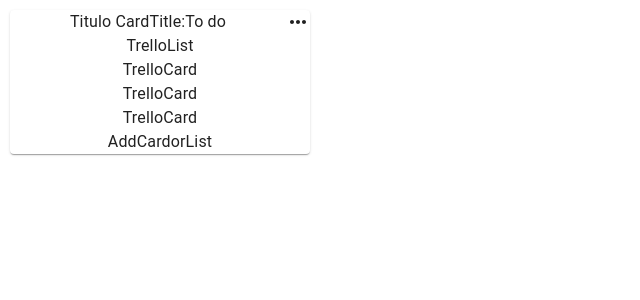
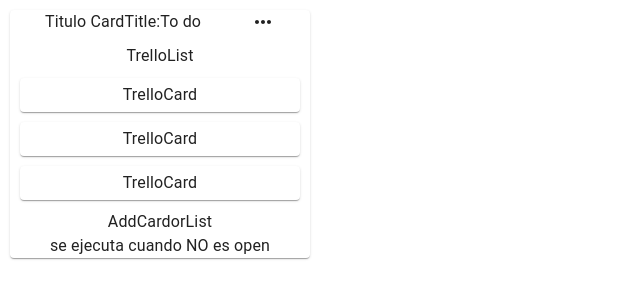
Before and after one commit to pascualbeatriz/trello-clone, a React (Create React App) app: page / in a window 1280 px wide. Shown: the top 300 px of the page, without its empty margins (0-640 px from the left). Built offline with nearby package versions, Linux system fonts and the light colour scheme.

Commit message:
Add styles card and add state to a AddCardorList component

```diff
--- a/src/components/AddCardorList.js
+++ b/src/components/AddCardorList.js
@@ -1,8 +1,19 @@
-import React from 'react'
+import React, { useState } from 'react'
+import { Collapse, Fade, Paper, Typography } from '@mui/material'
+import { makeStyles } from '@mui/styles'
+
 
 const AddCardorList = () => {
+  const [open, setOpen] = useState(false);
   return (
-    <div>AddCardorList</div>
+    <div>AddCardorList
+    <Collapse in={open}>
+      <p>Se ejecuta cuando es open</p>
+    </Collapse>
+    <Collapse in={!open}>
+      se ejecuta cuando NO es open
+    </Collapse>
+    </div>
   )
 }
 
--- a/src/components/CardTitle.js
+++ b/src/components/CardTitle.js
@@ -6,10 +6,10 @@
 const useStyle = makeStyles(theme => ({
   title: {
    display:"flex",
-   justifyContent:"space-around"
+   justifyContent:"space-around",
+   margin:"10px"
   },
   titleText: {
-    flexGrow: 1,
     fontSize: "1.2rem",
     fontWeight:"bold"
   }
--- a/src/components/TrelloCard.js
+++ b/src/components/TrelloCard.js
@@ -1,9 +1,21 @@
 import React from 'react'
+import { Paper } from '@mui/material'
+import { makeStyles } from '@mui/styles';
 
 
+const useStyle = makeStyles(theme => ({
+  rootCard: {
+   margin:10,
+   padding:5
+  }
+}));
+
 const TrelloCard = () => {
+  const classes = useStyle();
   return (
-    <div>TrelloCard</div>
+    <Paper className={classes.rootCard}>
+      <div>TrelloCard</div>
+    </Paper>
   )
 }
 
```
